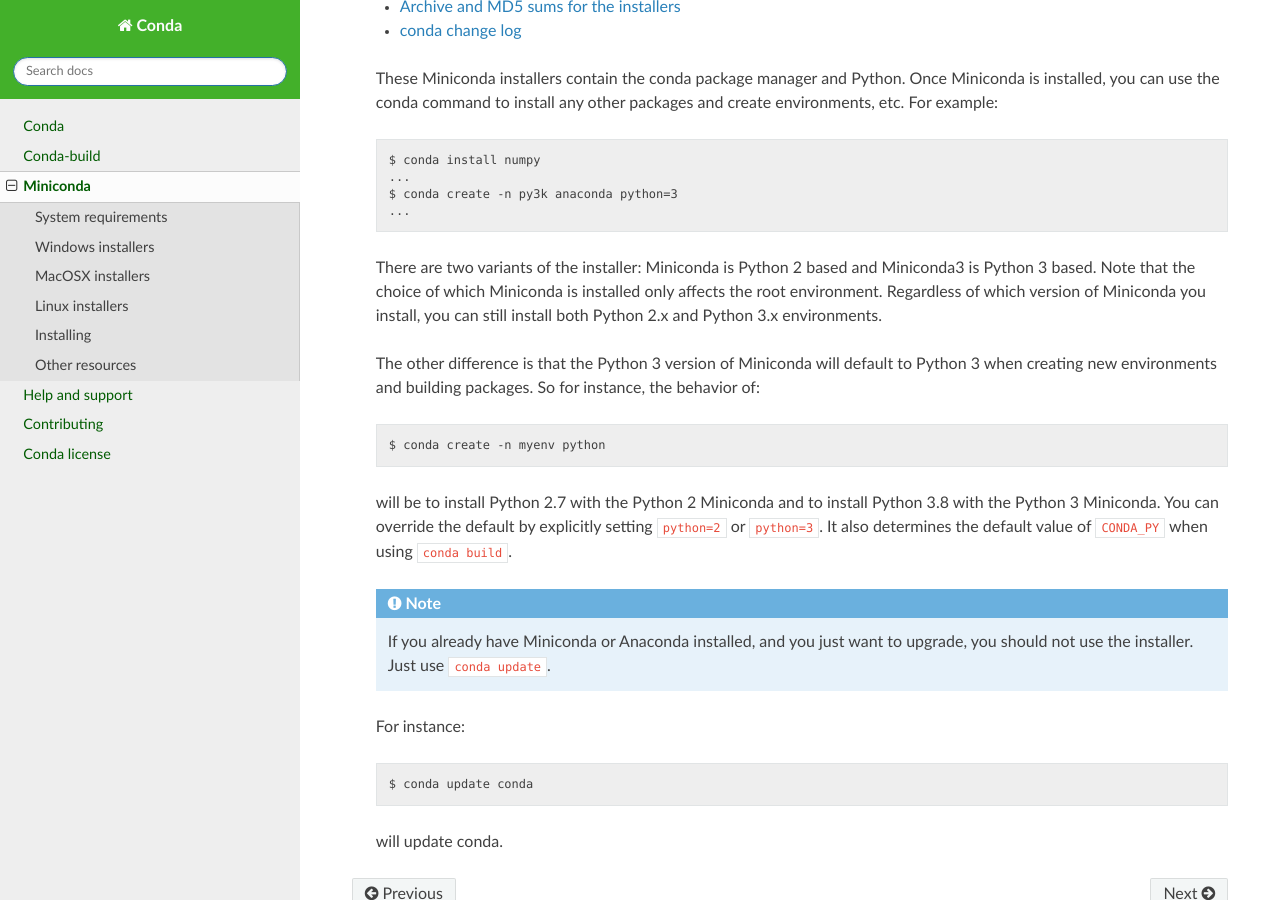
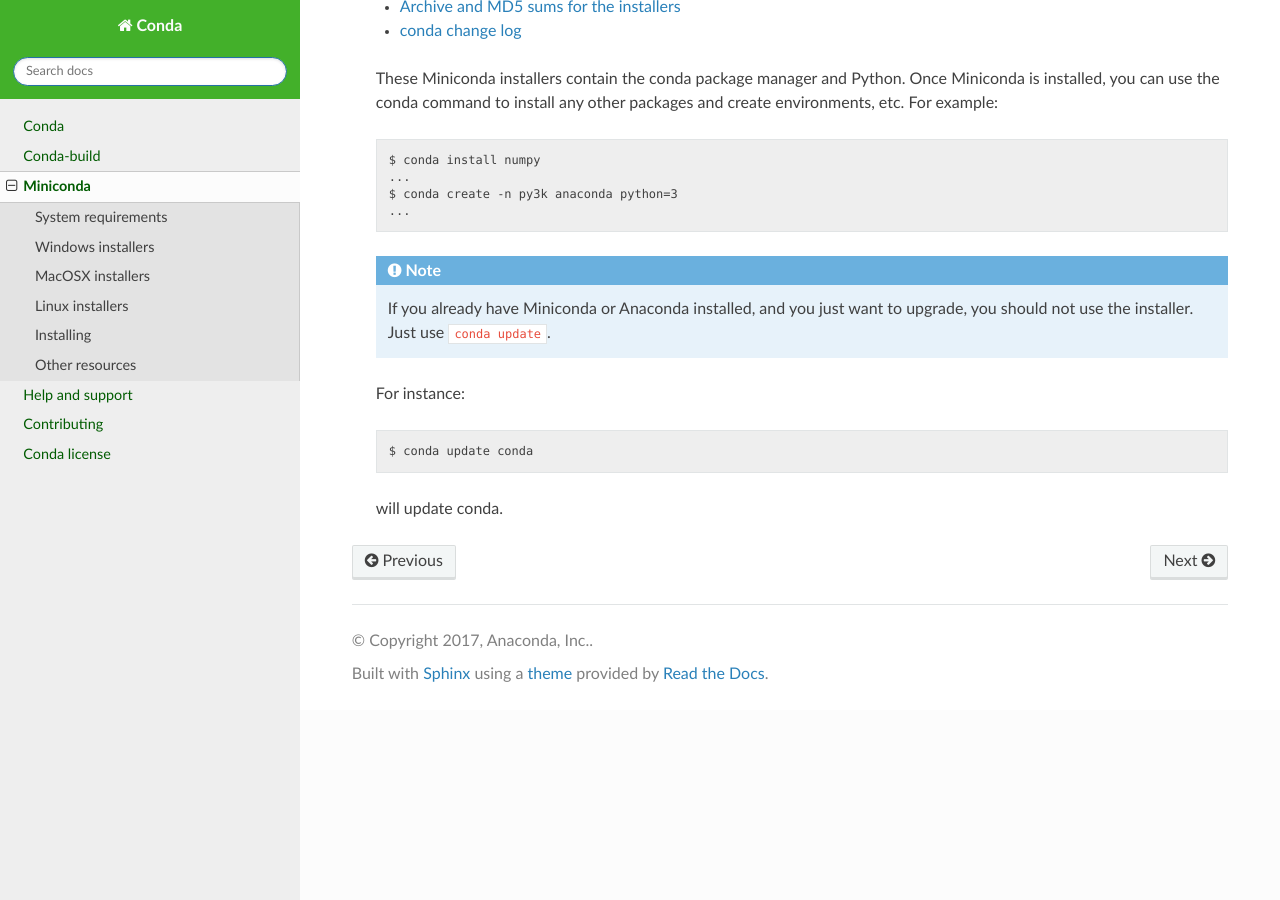
Before and after one commit to conda/conda-docs, a Sphinx documentation site: the page built from docs/source/miniconda.rst, in a window 1280 px wide and 900 px high, scrolled down 2212 px. Built offline with Sphinx 7.4.7 and the Read the Docs theme 2.0.0, drawn with Linux system fonts in a browser that asks for light colours.

Commit message:
Remove mention of anaconda2/miniconda2

```diff
--- a/docs/source/miniconda.rst
+++ b/docs/source/miniconda.rst
@@ -115,34 +115,6 @@
           $ conda create -n py3k anaconda python=3
           ...
 
- There are two variants of the installer: Miniconda
- is Python 2 based and Miniconda3 is Python 3 based.
- Note that the choice of which Miniconda is
- installed only affects the root environment.
- Regardless of which version of Miniconda you
- install, you can still install both Python 2.x and
- Python 3.x environments.
-
- The other difference is that the Python 3 version
- of Miniconda will default to Python 3 when creating
- new environments and building packages. So for
- instance, the behavior of:
-
- .. container:: highlight-bash notranslate
-
-    .. container:: highlight
-
-       ::
-
-          $ conda create -n myenv python
-
- will be to install Python 2.7 with the Python 2
- Miniconda and to install Python 3.8 with the Python
- 3 Miniconda. You can override the default by
- explicitly setting ``python=2`` or ``python=3``. It
- also determines the default value of ``CONDA_PY``
- when using ``conda build``.
-
  .. note::
     If you already have Miniconda or Anaconda
     installed, and you just want to upgrade, you should
```
